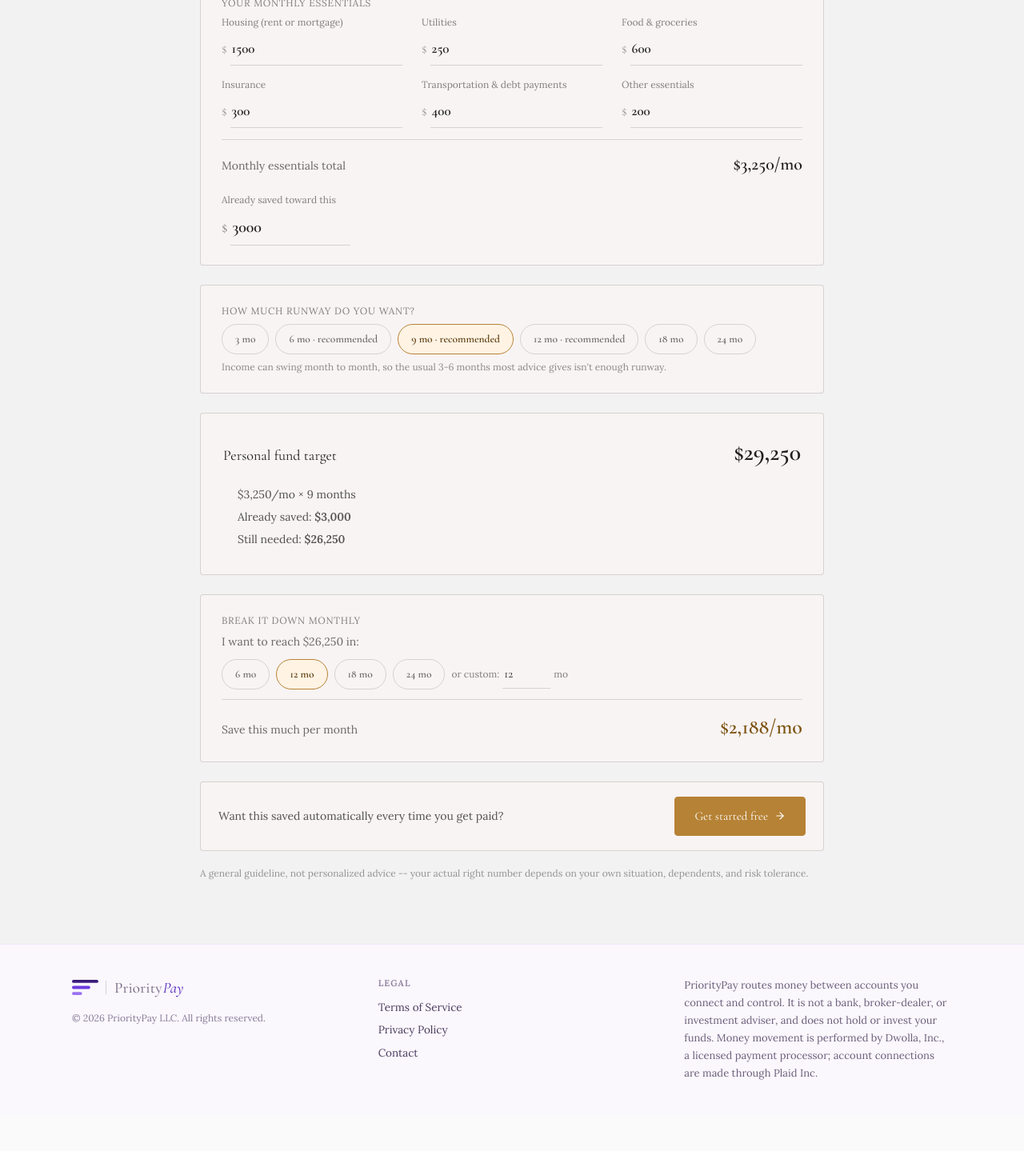
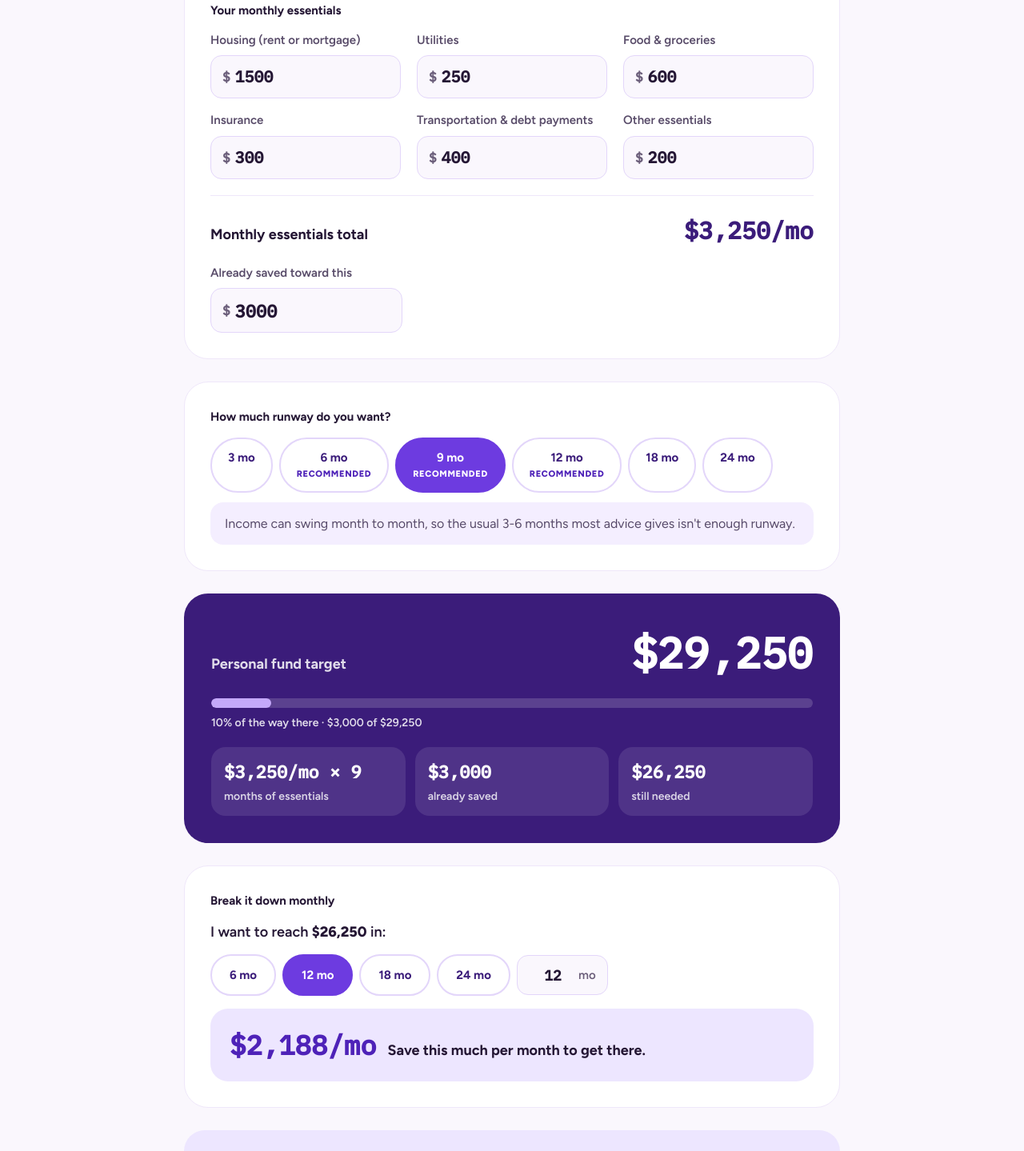
Before and after one commit to meganmahoney123/prioritypay-simple, a Next.js app: page /calculators/emergencyfund in a window 1280 px wide. Shown: the part 420-1859 px from the top of the page at 80% size. Before the commit the page ends 1813 px from the top, so only its background shows below. Built offline with nearby package versions, Linux system fonts and the light colour scheme.

Commit message:
Update EmergencyFundPublicClient.js

```diff
--- a/app/calculators/emergencyfund/EmergencyFundPublicClient.js
+++ b/app/calculators/emergencyfund/EmergencyFundPublicClient.js
@@ -6,8 +6,85 @@ import { ArrowRight } from "lucide-react";
 import PublicHeader from "@/components/PublicHeader";
 import PublicFooter from "@/components/PublicFooter";
 import PersonaToggle from "@/components/PersonaToggle";
-import { Card, PrimaryButton, currency } from "@/components/ui";
-import { LEDGER_TOKENS, ledgerInputStyle } from "@/lib/ledgerTheme";
+import { PrimaryButton, currency } from "@/components/ui";
+import { BLOOM_TOKENS } from "@/lib/bloomTheme";
+
+// Filled money field matching spec 05/04's inputs-card look: $ prefix,
+// fixed height with margin-top: auto so a wrapping label doesn't knock
+// neighboring controls out of baseline alignment.
+function MoneyField({ label, value, onChange, height = 54, valueSize = 20, width }) {
+  return (
+    <label
+      className="flex flex-col gap-2"
+      style={{ width, fontSize: 15, fontWeight: 600, color: "var(--color-neutral-800)" }}
+    >
+      {label}
+      <span
+        style={{
+          marginTop: "auto",
+          height,
+          boxSizing: "border-box",
+          display: "flex",
+          alignItems: "center",
+          gap: 6,
+          background: "var(--color-neutral-100)",
+          border: "1px solid var(--color-neutral-300)",
+          borderRadius: "var(--radius-sm)",
+          padding: "0 14px",
+        }}
+      >
+        <span style={{ fontFamily: "var(--font-mono)", fontSize: 16, color: "var(--color-neutral-700)" }}>$</span>
+        <input
+          type="number"
+          onFocus={(e) => e.target.select()}
+          min={0}
+          step={25}
+          value={value}
+          onChange={onChange}
+          style={{
+            width: "100%",
+            border: 0,
+            background: "transparent",
+            outline: "none",
+            fontFamily: "var(--font-mono)",
+            fontSize: valueSize,
+            fontWeight: 800,
+            color: "var(--color-text)",
+          }}
+        />
+      </span>
+    </label>
+  );
+}
+
+// Preset pill shared by the runway and timeframe rows -- 2px border,
+// solid accent fill + white text when active, idle white/neutral (same
+// treatment as PersonaToggle's pills per spec 05).
+function PresetPill({ active, onClick, children }) {
+  return (
+    <button
+      type="button"
+      onClick={onClick}
+      style={{
+        fontFamily: "var(--font-heading)",
+        fontSize: 15,
+        fontWeight: 700,
+        padding: "12px 20px",
+        borderRadius: 999,
+        cursor: "pointer",
+        border: `2px solid ${active ? "var(--color-accent)" : "var(--color-neutral-300)"}`,
+        background: active ? "var(--color-accent)" : "var(--color-surface)",
+        color: active ? "#fff" : "var(--color-accent-800)",
+        display: "flex",
+        flexDirection: "column",
+        alignItems: "center",
+        gap: 2,
+      }}
+    >
+      {children}
+    </button>
+  );
+}
 
 // Rebuilt per Megan's Aug 2026 feedback: the old version made you type
 // one lump-sum "monthly expenses" number and one lump-sum "can save per
@@ -70,42 +147,44 @@ export default function EmergencyFundPublicClient() {
   const monthlyNeeded = gap > 0 ? Math.ceil(gap / (Number(timeframe) || 1)) : 0;
 
   const businessTarget = businessExpenses * BUSINESS_RESERVE_MONTHS.default;
+  const progressPct = target > 0 ? Math.min(100, Math.round((currentSavings / target) * 100)) : 0;
 
   return (
-    <div style={LEDGER_TOKENS}>
+    <div style={BLOOM_TOKENS}>
       <PublicHeader />
-      <div style={{ maxWidth: 860, margin: "0 auto", padding: "48px clamp(18px, 4vw, 40px) 80px" }}>
-        <h1 style={{ fontFamily: "var(--font-heading)", fontSize: "clamp(30px, 4vw, 40px)", fontWeight: 400, margin: "0 0 10px" }}>
+      <div style={{ maxWidth: 900, margin: "0 auto", padding: "48px clamp(18px, 4vw, 40px) 80px" }}>
+        <h1
+          style={{
+            fontFamily: "var(--font-heading)",
+            fontSize: "clamp(38px, 4.6vw, 52px)",
+            fontWeight: 800,
+            letterSpacing: "-0.035em",
+            lineHeight: 1.04,
+            margin: "0 0 14px",
+          }}
+        >
           Emergency Fund Calculator
         </h1>
-        <p className="text-sm" style={{ maxWidth: 580, color: "color-mix(in srgb, var(--color-text) 76%, transparent)", margin: "0 0 32px" }}>
+        <p style={{ fontSize: 19, lineHeight: 1.6, maxWidth: "42em", color: "var(--color-neutral-800)", margin: "0 0 32px" }}>
           Build your monthly expenses from what you actually spend, pick how much runway you want, and see the
           target -- and the monthly savings plan to get there. Free, no account needed.
         </p>
 
-        <Card style={{ padding: "24px 26px", marginBottom: 24 }}>
+        {/* Inputs card */}
+        <div style={{ background: "var(--color-surface)", border: "1px solid var(--color-divider)", borderRadius: 30, padding: 32, marginBottom: 28 }}>
           <PersonaToggle value={persona} onChange={handlePersonaChange} />
 
-          <div className="text-xs mb-2" style={{ letterSpacing: "0.06em", textTransform: "uppercase", color: "color-mix(in srgb, var(--color-text) 55%, transparent)" }}>
+          <div style={{ fontFamily: "var(--font-heading)", fontSize: 15, fontWeight: 700, color: "var(--color-text)", marginBottom: 14 }}>
             {persona === "business_owner" ? "Your personal monthly essentials" : "Your monthly essentials"}
           </div>
-          <div style={{ display: "grid", gridTemplateColumns: "repeat(auto-fit, minmax(220px, 1fr))", gap: "16px 24px", marginBottom: 8 }}>
+          <div style={{ display: "grid", gridTemplateColumns: "repeat(auto-fit, minmax(220px, 1fr))", gap: "16px 20px" }}>
             {EXPENSE_CATEGORIES.map((c) => (
-              <label key={c.key} className="text-xs flex flex-col gap-1" style={{ color: "color-mix(in srgb, var(--color-text) 55%, transparent)" }}>
-                {c.label}
-                <span style={{ display: "flex", alignItems: "baseline", gap: 4 }}>
-                  <span style={{ fontFamily: "var(--font-heading)", fontSize: 16, color: "color-mix(in srgb, var(--color-text) 45%, transparent)" }}>$</span>
-                  <input
-                    type="number"
-                    onFocus={(e) => e.target.select()}
-                    min={0}
-                    step={25}
+              <MoneyField
+                key={c.key}
+                label={c.label}
                 value={expenses[c.key]}
                 onChange={(e) => setExpenseField(c.key, e.target.value)}
-                    style={ledgerInputStyle({ fontFamily: "var(--font-heading)", fontSize: 17, fontWeight: 600, width: "100%" })}
               />
-                </span>
-              </label>
             ))}
           </div>
           <div
@@ -114,110 +193,118 @@ export default function EmergencyFundPublicClient() {
               alignItems: "baseline",
               justifyContent: "space-between",
               borderTop: "1px solid var(--color-divider)",
-              marginTop: 14,
-              paddingTop: 14,
+              marginTop: 20,
+              paddingTop: 20,
             }}
           >
-            <span className="text-sm" style={{ color: "color-mix(in srgb, var(--color-text) 65%, transparent)" }}>Monthly essentials total</span>
-            <span style={{ fontFamily: "var(--font-heading)", fontSize: 22, fontWeight: 600 }}>{currency(monthlyExpenses)}/mo</span>
+            <span style={{ fontSize: 18, fontWeight: 700, color: "var(--color-text)" }}>Monthly essentials total</span>
+            <span style={{ fontFamily: "var(--font-mono)", fontSize: 30, fontWeight: 800, color: "#3B1C7A" }}>{currency(monthlyExpenses)}/mo</span>
           </div>
 
+          <div className="flex gap-5 flex-wrap" style={{ marginTop: 20 }}>
             {persona === "business_owner" && (
-            <label className="text-xs flex flex-col gap-1 mt-5" style={{ color: "color-mix(in srgb, var(--color-text) 55%, transparent)" }}>
-              Business monthly operating expenses
-              <span style={{ display: "flex", alignItems: "baseline", gap: 4 }}>
-                <span style={{ fontFamily: "var(--font-heading)", fontSize: 18, color: "color-mix(in srgb, var(--color-text) 55%, transparent)" }}>$</span>
-                <input
-                  type="number"
-                  onFocus={(e) => e.target.select()}
-                  min={0}
-                  step={100}
+              <MoneyField
+                label="Business monthly operating expenses"
                 value={businessExpenses}
                 onChange={(e) => setBusinessExpenses(Math.max(0, Number(e.target.value) || 0))}
-                  style={ledgerInputStyle({ fontFamily: "var(--font-heading)", fontSize: 20, fontWeight: 600, width: 150 })}
+                height={56}
+                valueSize={22}
+                width={240}
               />
-              </span>
-            </label>
             )}
-
-          <label className="text-xs flex flex-col gap-1 mt-5" style={{ maxWidth: 240, color: "color-mix(in srgb, var(--color-text) 55%, transparent)" }}>
-            Already saved toward this
-            <span style={{ display: "flex", alignItems: "baseline", gap: 4 }}>
-              <span style={{ fontFamily: "var(--font-heading)", fontSize: 18, color: "color-mix(in srgb, var(--color-text) 55%, transparent)" }}>$</span>
-              <input
-                type="number"
-                onFocus={(e) => e.target.select()}
-                min={0}
-                step={100}
+            <MoneyField
+              label="Already saved toward this"
               value={currentSavings}
               onChange={(e) => setCurrentSavings(Math.max(0, Number(e.target.value) || 0))}
-                style={ledgerInputStyle({ fontFamily: "var(--font-heading)", fontSize: 20, fontWeight: 600, width: 150 })}
+              height={56}
+              valueSize={22}
+              width={240}
             />
-            </span>
-          </label>
-        </Card>
+          </div>
+        </div>
 
-        <Card style={{ padding: "24px 26px", marginBottom: 24 }}>
-          <div className="text-xs mb-2" style={{ letterSpacing: "0.06em", textTransform: "uppercase", color: "color-mix(in srgb, var(--color-text) 55%, transparent)" }}>
+        {/* Runway card */}
+        <div style={{ background: "var(--color-surface)", border: "1px solid var(--color-divider)", borderRadius: 30, padding: 32, marginBottom: 28 }}>
+          <div style={{ fontFamily: "var(--font-heading)", fontSize: 15, fontWeight: 700, color: "var(--color-text)", marginBottom: 14 }}>
             How much runway do you want?
           </div>
-          <div className="flex gap-2 flex-wrap mb-2">
+          <div className="flex gap-2 flex-wrap mb-3">
             {RUNWAY_PRESETS.map((m) => {
               const active = Number(months) === m;
               const recommended = m >= rec.min && m <= rec.max;
               return (
-                <button
-                  key={m}
-                  type="button"
-                  onClick={() => setMonths(m)}
+                <PresetPill key={m} active={active} onClick={() => setMonths(m)}>
+                  <span>{m} mo</span>
+                  {recommended && (
+                    <span
                       style={{
-                    fontFamily: "var(--font-heading)",
-                    fontSize: 13.5,
-                    fontWeight: 600,
-                    padding: "8px 16px",
-                    borderRadius: 999,
-                    cursor: "pointer",
-                    border: `1px solid ${active ? "var(--color-accent)" : "var(--color-divider)"}`,
-                    background: active ? "var(--color-accent-100)" : "transparent",
-                    color: active ? "var(--color-accent-800)" : "color-mix(in srgb, var(--color-text) 65%, transparent)",
+                        fontSize: 11,
+                        fontWeight: 800,
+                        letterSpacing: "0.06em",
+                        textTransform: "uppercase",
+                        color: active ? "#fff" : "#4E22B8",
                       }}
                     >
-                  {m} mo{recommended ? " · recommended" : ""}
-                </button>
+                      recommended
+                    </span>
+                  )}
+                </PresetPill>
               );
             })}
           </div>
-          <p className="text-xs" style={{ color: "color-mix(in srgb, var(--color-text) 50%, transparent)", margin: "8px 0 0" }}>
+          <p style={{ fontSize: 16, lineHeight: 1.6, background: "var(--color-accent-100)", borderRadius: 16, padding: "14px 18px", color: "var(--color-neutral-800)", margin: 0 }}>
             {rec.note}
           </p>
-        </Card>
+        </div>
 
-        <Card style={{ padding: "26px 28px", marginBottom: 24 }}>
+        {/* Personal fund target -- plum panel */}
+        <div style={{ background: "#3B1C7A", color: "#fff", borderRadius: 30, padding: 34, marginBottom: 28 }}>
           <div className="flex items-baseline justify-between flex-wrap gap-2 mb-4">
-            <span style={{ fontFamily: "var(--font-heading)", fontSize: 18 }}>Personal fund target</span>
-            <span style={{ fontFamily: "var(--font-heading)", fontSize: 30, fontWeight: 600 }}>{currency(target)}</span>
+            <span style={{ fontFamily: "var(--font-heading)", fontSize: 18, fontWeight: 700, opacity: 0.85 }}>Personal fund target</span>
+            <span style={{ fontFamily: "var(--font-mono)", fontSize: "clamp(40px, 5vw, 54px)", fontWeight: 800 }}>{currency(target)}</span>
           </div>
-          <ul style={{ fontSize: 14, lineHeight: 2, margin: "0 0 4px", paddingLeft: 18, color: "color-mix(in srgb, var(--color-text) 76%, transparent)" }}>
-            <li>{currency(monthlyExpenses)}/mo &times; {months} months</li>
-            <li>Already saved: <strong>{currency(currentSavings)}</strong></li>
-            <li>Still needed: <strong>{currency(gap)}</strong></li>
-          </ul>
-        </Card>
 
-        <Card style={{ padding: "24px 26px", marginBottom: 24 }}>
-          <div className="text-xs mb-2" style={{ letterSpacing: "0.06em", textTransform: "uppercase", color: "color-mix(in srgb, var(--color-text) 55%, transparent)" }}>
+          {/* Progress meter -- new: derived from existing saved/target values */}
+          <div style={{ marginBottom: 20 }}>
+            <div style={{ height: 12, borderRadius: 999, background: "rgba(255,255,255,0.16)", overflow: "hidden" }}>
+              <div style={{ width: `${progressPct}%`, height: "100%", background: "#C4A9FA", borderRadius: 999 }} />
+            </div>
+            <div style={{ fontSize: 14, fontWeight: 600, opacity: 0.85, marginTop: 8 }}>
+              {progressPct}% of the way there &middot; {currency(currentSavings)} of {currency(target)}
+            </div>
+          </div>
+
+          <div style={{ display: "grid", gridTemplateColumns: "repeat(auto-fit, minmax(170px, 1fr))", gap: 12 }}>
+            <div style={{ background: "rgba(255,255,255,0.1)", borderRadius: 18, padding: "14px 16px" }}>
+              <div style={{ fontFamily: "var(--font-mono)", fontSize: 22, fontWeight: 800 }}>{currency(monthlyExpenses)}/mo &times; {months}</div>
+              <div style={{ fontSize: 14, fontWeight: 600, opacity: 0.8, marginTop: 4 }}>months of essentials</div>
+            </div>
+            <div style={{ background: "rgba(255,255,255,0.1)", borderRadius: 18, padding: "14px 16px" }}>
+              <div style={{ fontFamily: "var(--font-mono)", fontSize: 22, fontWeight: 800 }}>{currency(currentSavings)}</div>
+              <div style={{ fontSize: 14, fontWeight: 600, opacity: 0.8, marginTop: 4 }}>already saved</div>
+            </div>
+            <div style={{ background: "rgba(255,255,255,0.1)", borderRadius: 18, padding: "14px 16px" }}>
+              <div style={{ fontFamily: "var(--font-mono)", fontSize: 22, fontWeight: 800 }}>{currency(gap)}</div>
+              <div style={{ fontSize: 14, fontWeight: 600, opacity: 0.8, marginTop: 4 }}>still needed</div>
+            </div>
+          </div>
+        </div>
+
+        {/* Monthly breakdown card */}
+        <div style={{ background: "var(--color-surface)", border: "1px solid var(--color-divider)", borderRadius: 30, padding: 32, marginBottom: 28 }}>
+          <div style={{ fontFamily: "var(--font-heading)", fontSize: 15, fontWeight: 700, color: "var(--color-text)", marginBottom: 14 }}>
             Break it down monthly
           </div>
           {gap <= 0 ? (
-            <p className="text-sm m-0" style={{ color: "var(--color-accent-700)", fontWeight: 600 }}>
-              You've already got your target covered.
-            </p>
+            <div style={{ background: "#E9F6EF", borderRadius: 20, padding: "18px 22px", fontSize: 19, fontWeight: 700, color: "#22684C" }}>
+              &#10003; You've already got your target covered.
+            </div>
           ) : (
             <>
-              <p className="text-sm mb-3" style={{ color: "color-mix(in srgb, var(--color-text) 65%, transparent)" }}>
-                I want to reach {currency(gap)} in:
+              <p style={{ fontSize: 18, fontWeight: 600, color: "var(--color-text)", margin: "0 0 14px" }}>
+                I want to reach <strong>{currency(gap)}</strong> in:
               </p>
-              <div className="flex gap-2 flex-wrap items-center mb-3">
+              <div className="flex gap-2 flex-wrap items-center mb-4">
                 {TIMEFRAME_PRESETS.map((t) => {
                   const active = Number(timeframe) === t;
                   return (
@@ -227,22 +314,33 @@ export default function EmergencyFundPublicClient() {
                       onClick={() => setTimeframe(t)}
                       style={{
                         fontFamily: "var(--font-heading)",
-                        fontSize: 13.5,
-                        fontWeight: 600,
-                        padding: "8px 16px",
+                        fontSize: 15,
+                        fontWeight: 700,
+                        padding: "13px 22px",
                         borderRadius: 999,
                         cursor: "pointer",
-                        border: `1px solid ${active ? "var(--color-accent)" : "var(--color-divider)"}`,
-                        background: active ? "var(--color-accent-100)" : "transparent",
-                        color: active ? "var(--color-accent-800)" : "color-mix(in srgb, var(--color-text) 65%, transparent)",
+                        border: `2px solid ${active ? "var(--color-accent)" : "var(--color-neutral-300)"}`,
+                        background: active ? "var(--color-accent)" : "var(--color-surface)",
+                        color: active ? "#fff" : "var(--color-accent-800)",
                       }}
                     >
                       {t} mo
                     </button>
                   );
                 })}
-                <label className="text-xs flex items-baseline gap-1" style={{ color: "color-mix(in srgb, var(--color-text) 55%, transparent)" }}>
-                  or custom:
+                <span
+                  style={{
+                    height: 50,
+                    boxSizing: "border-box",
+                    display: "flex",
+                    alignItems: "center",
+                    gap: 6,
+                    background: "var(--color-neutral-100)",
+                    border: "1px solid var(--color-neutral-300)",
+                    borderRadius: "var(--radius-sm)",
+                    padding: "0 14px",
+                  }}
+                >
                   <input
                     type="number"
                     onFocus={(e) => e.target.select()}
@@ -250,42 +348,54 @@ export default function EmergencyFundPublicClient() {
                     step={1}
                     value={timeframe}
                     onChange={(e) => setTimeframe(Math.max(1, Number(e.target.value) || 1))}
-                    style={ledgerInputStyle({ fontFamily: "var(--font-heading)", fontSize: 15, width: 60 })}
+                    style={{
+                      width: 56,
+                      border: 0,
+                      background: "transparent",
+                      outline: "none",
+                      textAlign: "right",
+                      fontFamily: "var(--font-mono)",
+                      fontSize: 18,
+                      fontWeight: 800,
+                      color: "var(--color-text)",
+                    }}
                   />
-                  mo
-                </label>
+                  <span style={{ fontSize: 15, fontWeight: 600, color: "var(--color-neutral-700)" }}>mo</span>
+                </span>
               </div>
-              <div className="flex items-baseline justify-between flex-wrap gap-2" style={{ borderTop: "1px solid var(--color-divider)", paddingTop: 14 }}>
-                <span className="text-sm" style={{ color: "color-mix(in srgb, var(--color-text) 65%, transparent)" }}>Save this much per month</span>
-                <span style={{ fontFamily: "var(--font-heading)", fontSize: 26, fontWeight: 600, color: "var(--color-accent-700)" }}>{currency(monthlyNeeded)}/mo</span>
+              <div style={{ background: "#EDE6FF", borderRadius: 22, padding: "20px 24px", display: "flex", alignItems: "baseline", gap: 14, flexWrap: "wrap" }}>
+                <span style={{ fontFamily: "var(--font-mono)", fontSize: 34, fontWeight: 800, color: "#4E22B8" }}>{currency(monthlyNeeded)}/mo</span>
+                <span style={{ fontSize: 18, fontWeight: 700, color: "var(--color-text)" }}>Save this much per month to get there.</span>
               </div>
             </>
           )}
-        </Card>
+        </div>
 
+        {/* Business reserve card -- business owner only */}
         {persona === "business_owner" && (
-          <Card style={{ padding: "26px 28px", marginBottom: 24 }}>
-            <div className="flex items-baseline justify-between flex-wrap gap-2 mb-2">
-              <span style={{ fontFamily: "var(--font-heading)", fontSize: 18 }}>Business reserve target</span>
-              <span style={{ fontFamily: "var(--font-heading)", fontSize: 24, fontWeight: 600 }}>{currency(businessTarget)}</span>
+          <div style={{ background: "#F7F3FF", border: "1px solid #D9C9FF", borderRadius: 30, padding: 32, marginBottom: 28 }}>
+            <div className="flex items-baseline justify-between flex-wrap gap-2 mb-3">
+              <span style={{ fontFamily: "var(--font-heading)", fontSize: 22, fontWeight: 800, color: "var(--color-text)" }}>Business reserve target</span>
+              <span style={{ fontFamily: "var(--font-mono)", fontSize: 34, fontWeight: 800, color: "#3B1C7A" }}>{currency(businessTarget)}</span>
             </div>
-            <p className="text-sm m-0" style={{ color: "color-mix(in srgb, var(--color-text) 76%, transparent)" }}>
+            <p style={{ fontSize: 17, lineHeight: 1.6, color: "var(--color-neutral-800)", margin: 0 }}>
               {BUSINESS_RESERVE_MONTHS.default} months of operating expenses, kept separate from your personal
               cushion above -- covers a slow month without you having to dip into your own savings or draw less pay.
             </p>
-          </Card>
+          </div>
         )}
 
-        <Card style={{ display: "flex", alignItems: "center", justifyContent: "space-between", gap: 16, flexWrap: "wrap", padding: "18px 22px", marginBottom: 20 }}>
-          <p className="text-sm m-0" style={{ color: "color-mix(in srgb, var(--color-text) 76%, transparent)" }}>
+        {/* CTA banner */}
+        <div style={{ background: "#EDE6FF", borderRadius: 26, padding: "28px 32px", display: "flex", alignItems: "center", justifyContent: "space-between", gap: 16, flexWrap: "wrap", marginBottom: 24 }}>
+          <p style={{ fontSize: 19, fontWeight: 700, margin: 0, color: "var(--color-text)" }}>
             Want this saved automatically every time you get paid?
           </p>
           <PrimaryButton onClick={() => router.push("/signup")}>
             Get started free <ArrowRight size={14} />
           </PrimaryButton>
-        </Card>
+        </div>
 
-        <p className="text-xs" style={{ color: "color-mix(in srgb, var(--color-text) 45%, transparent)" }}>
+        <p style={{ fontSize: 15, lineHeight: 1.6, color: "var(--color-neutral-700)" }}>
           A general guideline, not personalized advice -- your actual right number depends on your own situation,
           dependents, and risk tolerance.
         </p>
```
Lines whose indentation alone changed are shown as unchanged.
